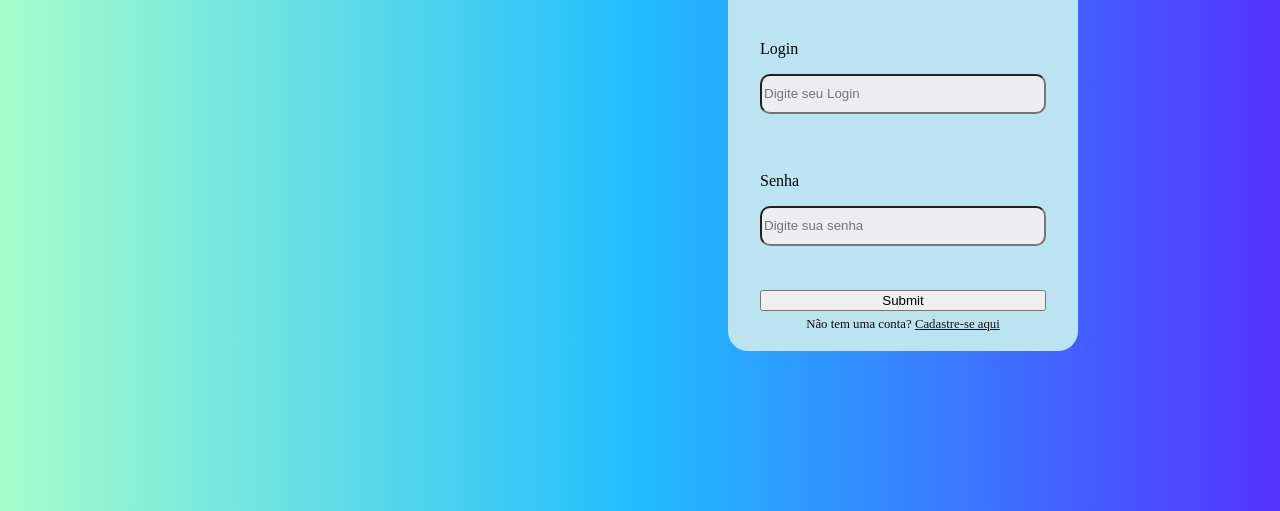
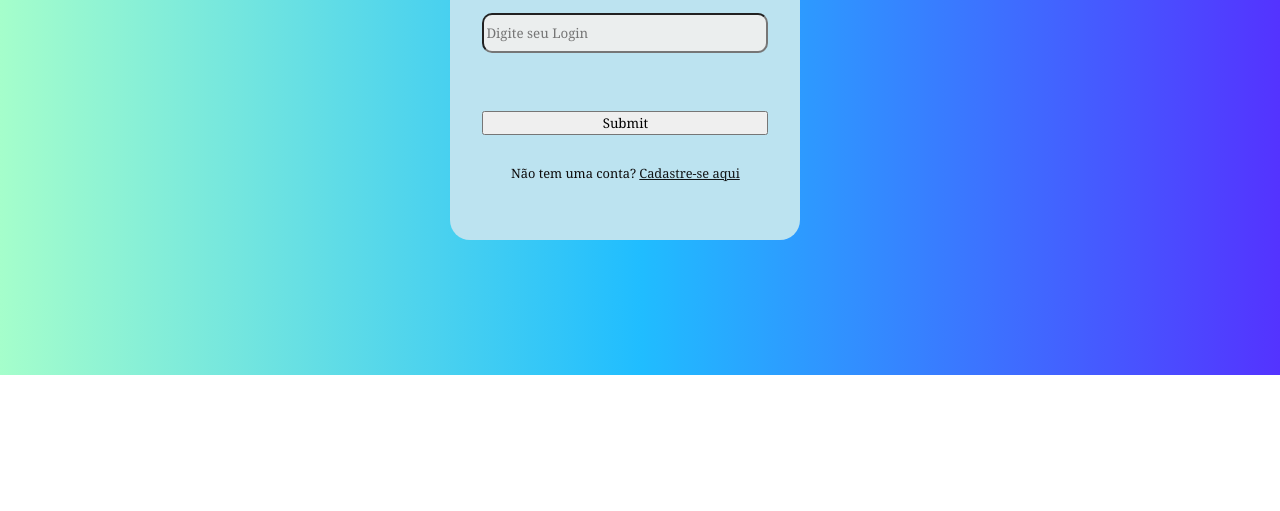
Before and after one commit to vfreis/leilaoonline, a plain HTML site: page login.html in a window 1280 px wide. Shown: the part 425-936 px from the top of the page. After the commit the page ends 800 px from the top, so only its background shows below. Drawn offline with Linux system fonts and the light colour scheme.

Commit message:
ajuste tela login

```diff
--- a/login.html
+++ b/login.html
@@ -15,7 +15,6 @@
             <li> <button> <a href="contatos.html">Contatos</a></li></button>
             <li><button> <a href="produtos.html">Produtos</a></li></button>
             <li> <button><a href="login.html">Login</a></li></button>
-
         </ul>
     </header>
            <form>
@@ -28,14 +27,9 @@
                     </div>
                 </div>
             <div class="box">
-            <p>Senha</p>
-            <div>
-                <input type="password" name="senha" id="" placeholder="Digite sua senha" required>
             </div>
-        </div>
-
+            <input type="submit" onclick="logar()">
             <br>
-        <input type="submit" onclick="logar()">
             <p class="text">Não tem uma conta? <a href="cadastre_se.html"> Cadastre-se aqui</a></p>
             </div>
 
--- a/loginStyle.css
+++ b/loginStyle.css
@@ -3,7 +3,7 @@
 *{
 
     box-sizing: border-box;
-    ont-family:Georgia, Times, 'Times New Roman', seriff
+    font-family:Georgia, Times, 'Times New Roman', seriff
 
 }
 
@@ -22,7 +22,7 @@ body{
 
 form {
     width: 0;
-    margin: 15em 10em 10em 45em;
+    margin: 10% 5% 5% 35%;
 }
 
 
```
Lines whose indentation alone changed are shown as unchanged.
